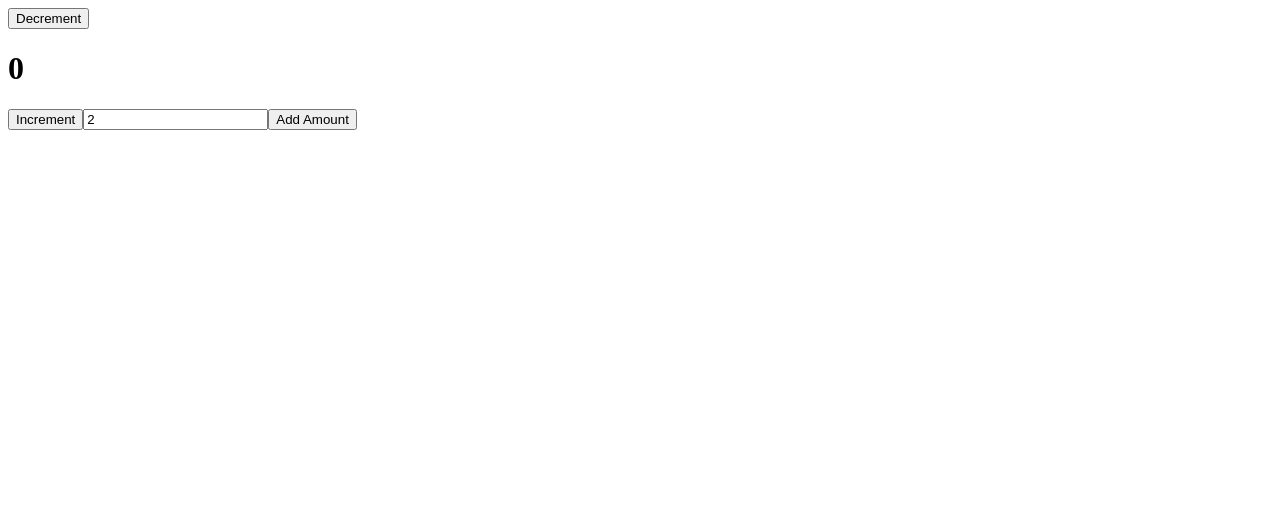
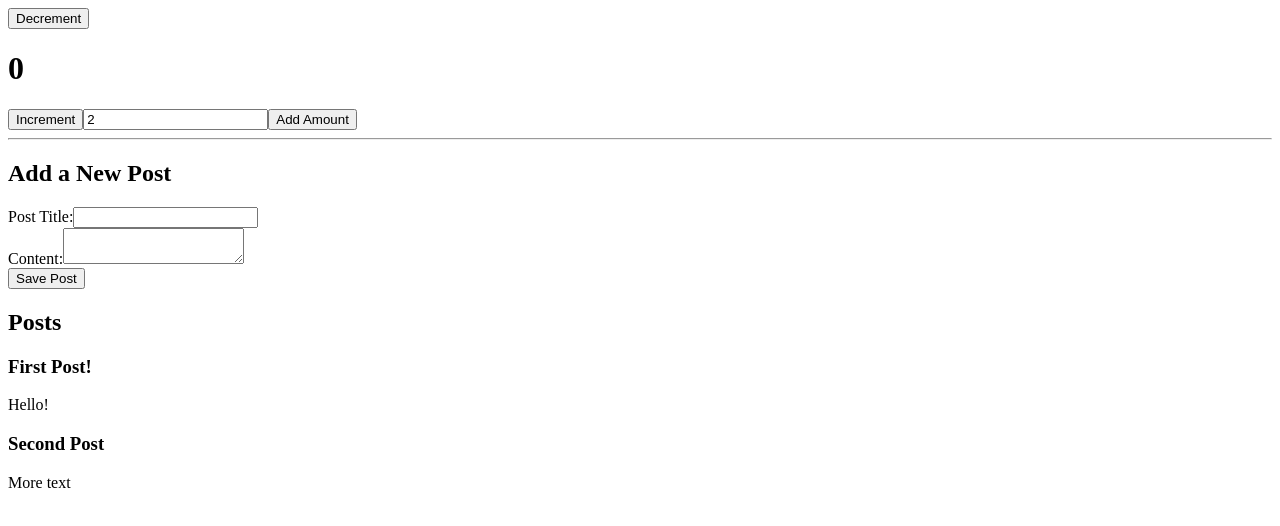
Before and after one commit to ivicakartelo/401, a React (Create React App) app: page / in a window 1280 px wide. Shown: the top 526 px of the page. Built offline with nearby package versions, Linux system fonts and the light colour scheme.

Commit message:
postsReducer

```diff
--- a/package.json
+++ b/package.json
@@ -10,6 +10,7 @@
     "react": "^18.2.0",
     "react-dom": "^18.2.0",
     "react-redux": "^8.0.4",
+    "react-router-dom": "^5.3.3",
     "react-scripts": "5.0.1",
     "web-vitals": "^2.1.4"
   },
--- a/src/App.js
+++ b/src/App.js
@@ -1,8 +1,22 @@
 import { Counter } from './features/counter/Counter';
+import {
+  BrowserRouter as Router,
+  Switch,
+  Route,
+  Redirect,
+} from 'react-router-dom'
+
+import { PostsList } from './features/posts/PostsList'
+import { AddPostForm } from './features/posts/AddPostForm'
 
 function App() {
   return (
-    <Counter />
+    <>
+      <Counter />
+      <hr />
+      <AddPostForm />
+      <PostsList />
+    </>
   );
 }
 export default App;
--- a/src/app/store.js
+++ b/src/app/store.js
@@ -1,8 +1,10 @@
 import { configureStore } from '@reduxjs/toolkit';
 import counterReducer from '../features/counter/counterSlice';
+import postsReducer from '../features/posts/postsSlice'
 
 export const store = configureStore({
   reducer: {
     counter: counterReducer,
+    posts: postsReducer
   },
 });
--- /dev/null
+++ b/src/features/posts/AddPostForm.js
@@ -0,0 +1,58 @@
+import React, { useState } from 'react'
+import { useDispatch } from 'react-redux'
+import { nanoid } from '@reduxjs/toolkit'
+
+import { postAdded } from './postsSlice'
+
+export const AddPostForm = () => {
+  const [title, setTitle] = useState('')
+  const [content, setContent] = useState('')
+
+  const dispatch = useDispatch()
+
+  const onTitleChanged = e => setTitle(e.target.value)
+  const onContentChanged = e => setContent(e.target.value)
+
+  const onSavePostClicked = () => {
+    if (title && content) {
+      dispatch(
+        postAdded({
+          id: nanoid(),
+          title,
+          content
+        })
+      )
+
+      setTitle('')
+      setContent('')
+    }
+  }
+
+  return (
+    <section>
+      <h2>Add a New Post</h2>
+      <form>
+        <label htmlFor="postTitle">Post Title:</label>
+        <input
+          type="text"
+          id="postTitle"
+          name="postTitle"
+          value={title}
+          onChange={onTitleChanged}
+        />
+        <br />
+        <label htmlFor="postContent">Content:</label>
+        <textarea
+          id="postContent"
+          name="postContent"
+          value={content}
+          onChange={onContentChanged}
+        />
+        <br />
+        <button type="button" onClick={onSavePostClicked}>
+            Save Post
+        </button>
+      </form>
+    </section>
+  )
+}
--- /dev/null
+++ b/src/features/posts/PostsList.js
@@ -0,0 +1,20 @@
+import React from 'react'
+import { useSelector } from 'react-redux'
+
+export const PostsList = () => {
+  const posts = useSelector(state => state.posts)
+
+  const renderedPosts = posts.map(post => (
+    <article key={post.id}>
+      <h3>{post.title}</h3>
+      <p>{post.content.substring(0, 100)}</p>
+    </article>
+  ))
+
+  return (
+    <section>
+      <h2>Posts</h2>
+      {renderedPosts}
+    </section>
+  )
+}
--- /dev/null
+++ b/src/features/posts/postsSlice.js
@@ -0,0 +1,20 @@
+import { createSlice } from '@reduxjs/toolkit'
+
+const initialState = [
+  { id: '1', title: 'First Post!', content: 'Hello!' },
+  { id: '2', title: 'Second Post', content: 'More text' }
+]
+
+const postsSlice = createSlice({
+  name: 'posts',
+  initialState,
+  reducers: {
+    postAdded(state, action) {
+        state.push(action.payload)
+    }
+  }
+})
+
+export const { postAdded } = postsSlice.actions
+
+export default postsSlice.reducer
```
Also changed, not shown: 1 other file (tests, documents, lock files or other folders).
